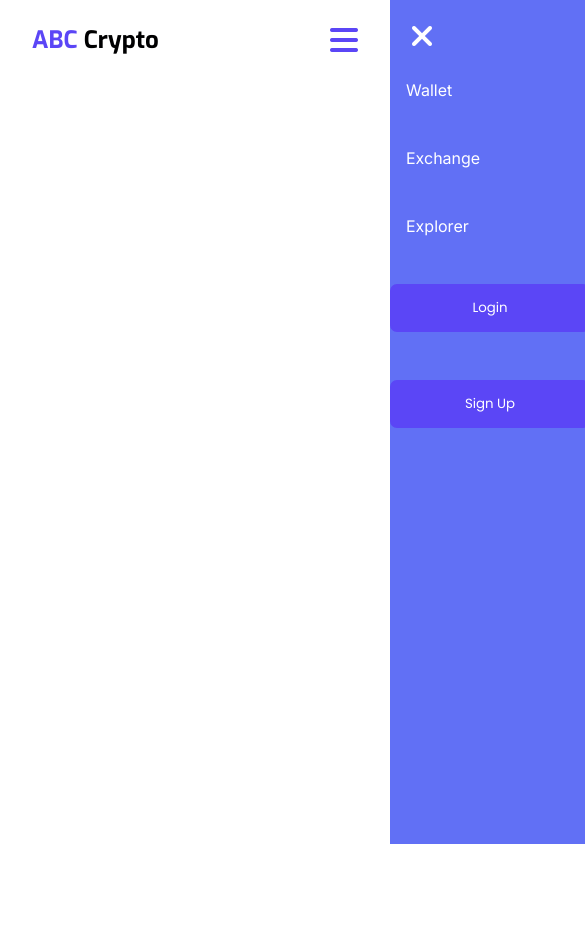
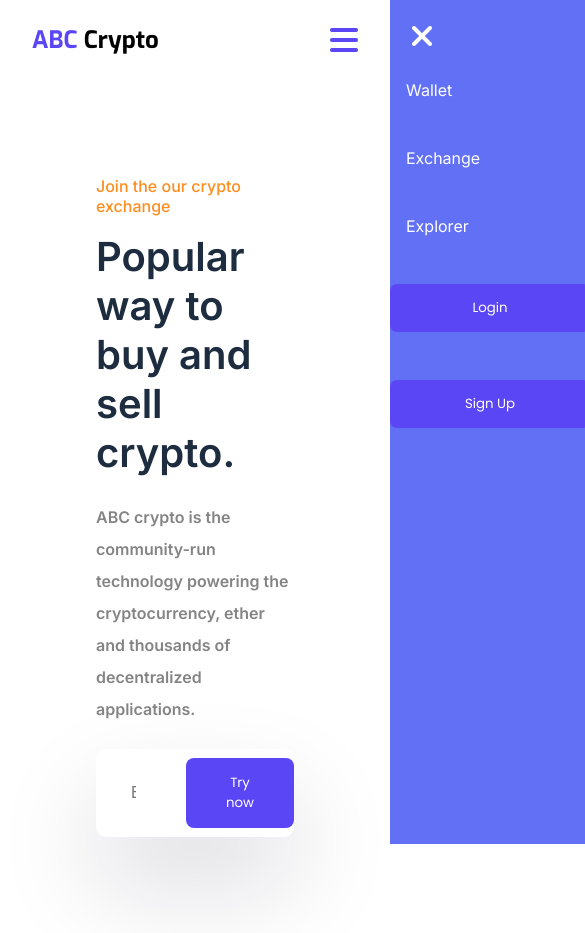
Before and after one commit to mdemon899/ABC-Crypto-Wallet, a plain HTML site: page index.html in a window 390 px wide. Shown: the whole page, 585 px wide, since content can reach past the window. Before the commit the page ends 844 px from the top, so only its background shows below. Drawn offline with Linux system fonts and the light colour scheme.

Commit message:
Hero Section Done

```diff
--- a/CSS/style.css
+++ b/CSS/style.css
@@ -85,13 +85,103 @@ button {
     display: none;
     font-size: 2rem;
     color: #5B46F6;
+    cursor: pointer;
 }
 
 /* Header Section End */
 
+/* Hero Section Start */
+#hero_section {
+    padding: 6rem;
+    font-family: "Inter", sans-serif;
+}
 
+#hero_section p {
+    color: #FD8D1E;
+    font-size: 1.5rem;
+    font-weight: 500;
+    margin-bottom: 1rem;
+}
+
+#hero_section h2 {
+    color: #1D2D3F;
+    font-size: 4rem;
+    max-width: 650px;
+    font-weight: 600;
+    margin-bottom: 1.5rem;
+}
+
+#hero_section h3 {
+    color: #848484;
+    font-size: 1.1rem;
+    line-height: 2;
+    max-width: 500px;
+    font-weight: 600;
+    margin-bottom: 1.5rem;
+}
+
+#hero_section form {
+    display: flex;
+    align-items: center;
+    max-width: 500px;
+    gap: 30px;
+    border-radius: 10px;
+    box-shadow: rgba(17, 12, 46, 0.15) 0px 48px 100px 0px;
+}
+
+#hero_section form input {
+    width: fit-content;
+    background: transparent;
+    border: none;
+    padding: 35px;
+    outline: none;
+    width: 60%;
+    font-size: 1rem;
+}
+
+#hero_section form button {
+    padding: 15px 40px;
+    background: #5B46F6;
+    color: #fff;
+    border: none;
+    border-radius: 8px;
+}
+
+/* Hero Section End */
+
+
+
+
+
+
+
+
+
+
+
+
+
+
+
+
+
+
+
+
+
+
+
+
+
+
+
+
+
+
+/* Media Quires Start*/
 @media (max-width: 850px) {
 
+    /* Header Section Start */
     #navbar .fa-bars,
     .links .fa-xmark {
         display: block;
@@ -111,7 +201,7 @@ button {
     .links {
         display: flex;
         flex-direction: column;
-        position: absolute;
+        position: fixed;
         background: #2C40F2BF;
         top: 0;
         right: 0;
@@ -123,7 +213,7 @@ button {
     }
 
     .links a,
-    button {
+    .links button {
         margin-top: 3rem;
         color: #fff;
     }
@@ -137,7 +227,35 @@ button {
         color: #ebe8e8d5;
     }
 
-    button {
+    .links button {
         width: 200px;
     }
+
+    /* Header Section End */
+
+    /* Hero Section Start */
+    #hero_section p {
+        font-size: 1rem;
+    }
+
+    #hero_section h2 {
+        font-size: 2.5rem;
+        max-width: 420px;
+    }
+
+    #hero_section h3 {
+        color: #848484;
+        font-size: 1rem;
+        max-width: 400px;
+    }
+
+    #hero_section form {
+        max-width: 400px;
+        gap: 15px;
+    }
+
+    /* Hero Section End */
+
 }
+
+/* Media Quires End*/
--- a/index.html
+++ b/index.html
@@ -32,6 +32,19 @@
     </header>
     <!-- Header Section End -->
 
+    <!-- Hero Section Start -->
+    <section id="hero_section">
+        <p>Join the our crypto exchange</p>
+        <h2>Popular way to buy and sell crypto.</h2>
+        <h3>ABC crypto is the community-run technology powering the cryptocurrency, ether and thousands of
+            decentralized applications.</h3>
+        <form action="">
+            <input type="text" placeholder="Enter your mail">
+            <button>Try now</button>
+        </form>
+    </section>
+    <!-- Hero Section End -->
+
     <script src="/JS/app.js"></script>
 </body>
 
```
Also changed, not shown: 1 other file.
